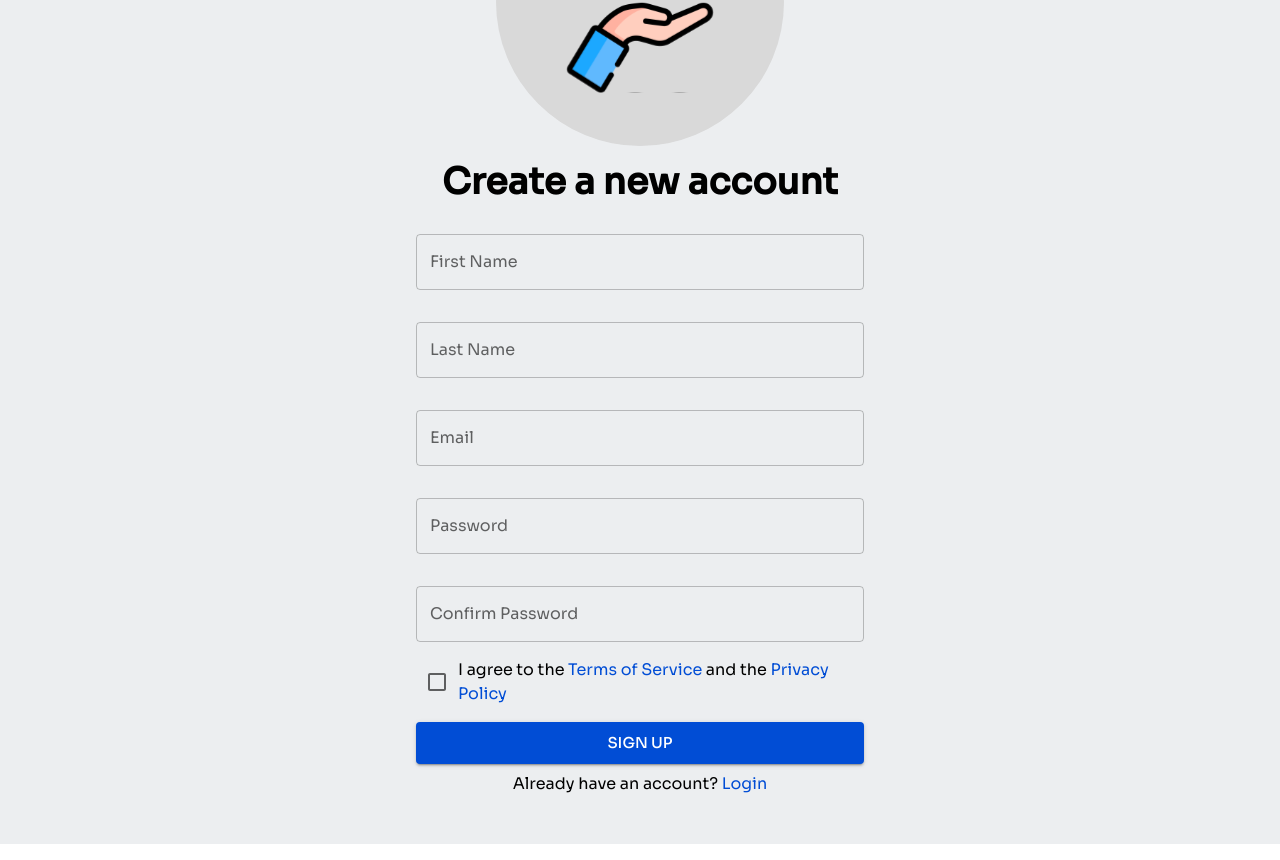
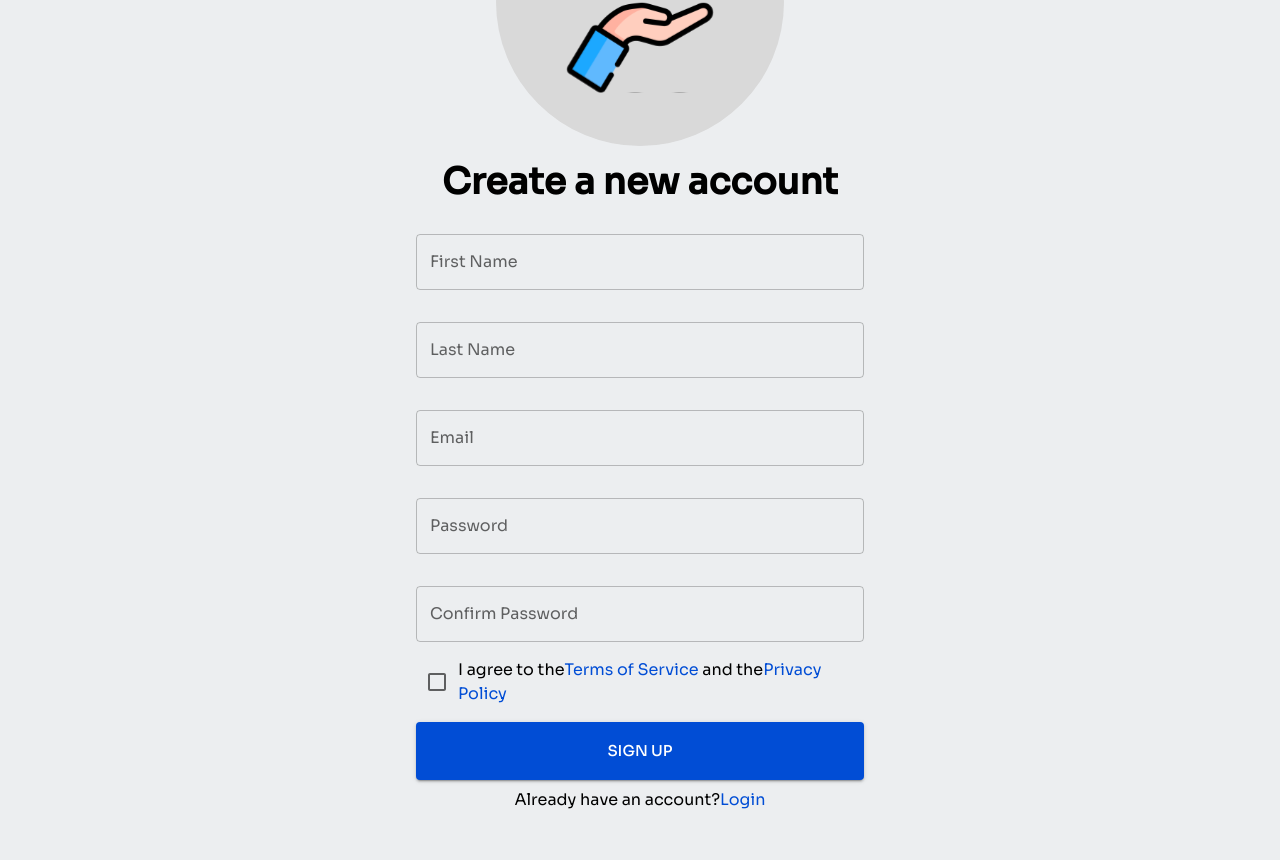
Before and after one commit to kiisidev/BOOK-A-DOC, a React (Vite) app: page /register in a window 1280 px wide. Shown: the part 193-1053 px from the top of the page. Built offline with nearby package versions, Linux system fonts and the light colour scheme.

Commit message:
changed the padding of the sign up buttons

```diff
--- a/src/pages/Login.jsx
+++ b/src/pages/Login.jsx
@@ -105,7 +105,7 @@ const Login = () => {
             ) : (
               <Button
                 variant="contained"
-                className="w-full"
+                className="w-full !py-4"
                 size="large"
                 onClick={submit}
               >
--- a/src/pages/Register.jsx
+++ b/src/pages/Register.jsx
@@ -80,8 +80,8 @@ const Register = () => {
               className="material-symbols-outlined cursor-pointer"
               onClick={() => navigate(-1)}
             >
-              {" "}
-              undo{" "}
+
+              undo
             </span>
           </div>
 
@@ -90,7 +90,7 @@ const Register = () => {
           </div>
 
           <h1 className="text-center font-semibold text-4xl my-4">
-            Create a new account{" "}
+            Create a new account
           </h1>
 
           <div className="mx-auto max-w-md">
@@ -166,8 +166,8 @@ const Register = () => {
                 inputProps={{ "aria-label": "controlled" }}
               />
               <p>
-                I agree to the{" "}
-                <span className="text-hint">Terms of Service</span> and the{" "}
+                I agree to the
+                <span className="text-hint">Terms of Service</span> and the
                 <span className="text-hint">Privacy Policy</span>
               </p>
             </div>
@@ -179,7 +179,7 @@ const Register = () => {
               ) : (
                 <Button
                   variant="contained"
-                  className="w-full"
+                  className="w-full !py-4"
                   size="large"
                   onClick={submit}
                 >
@@ -188,7 +188,7 @@ const Register = () => {
               )}
             </div>
             <p className="text-center mt-2 mb-8">
-              Already have an account?{" "}
+              Already have an account?
               <Link to="/login" className="text-hint">
                 Login
               </Link>
```
